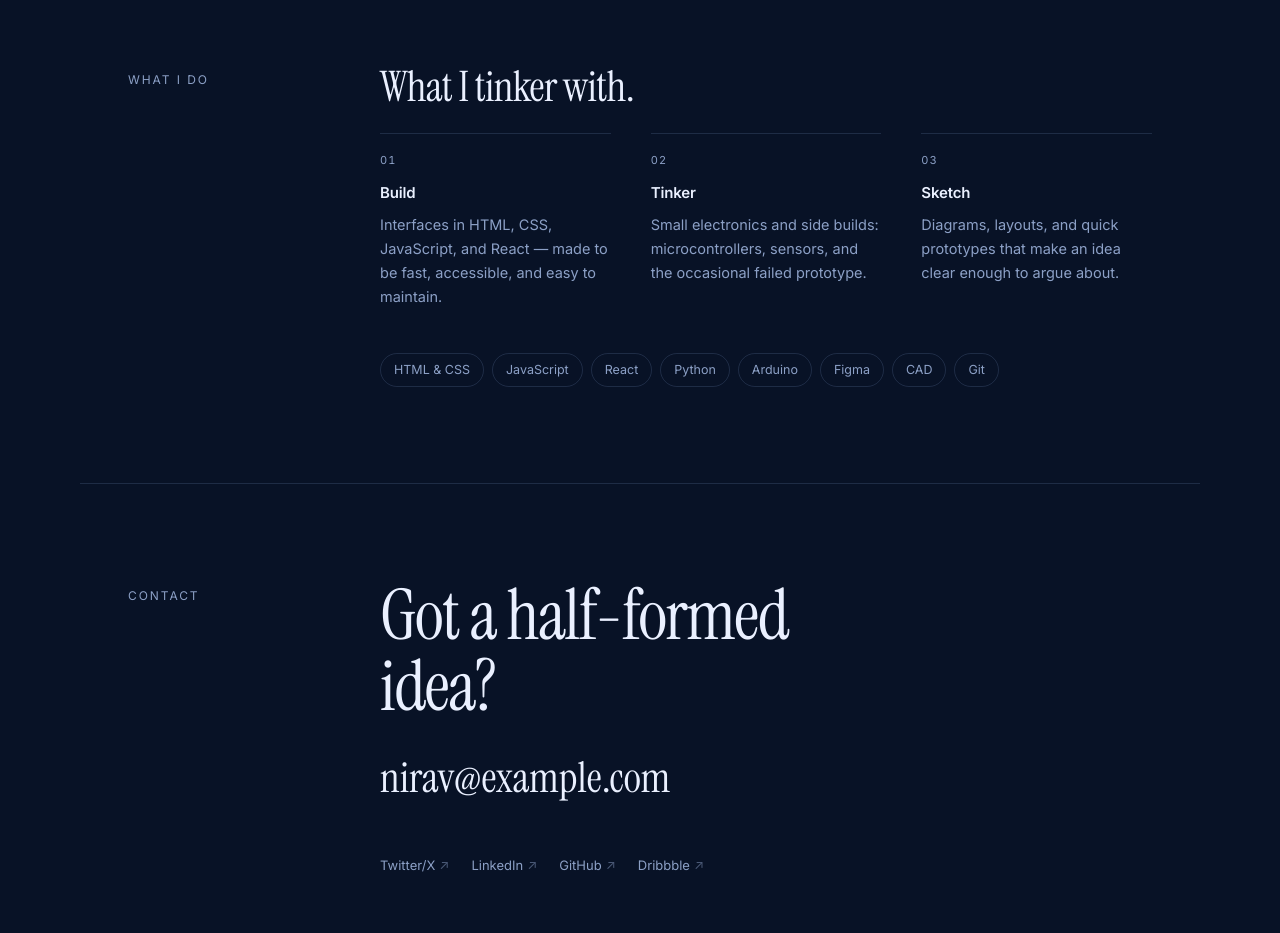
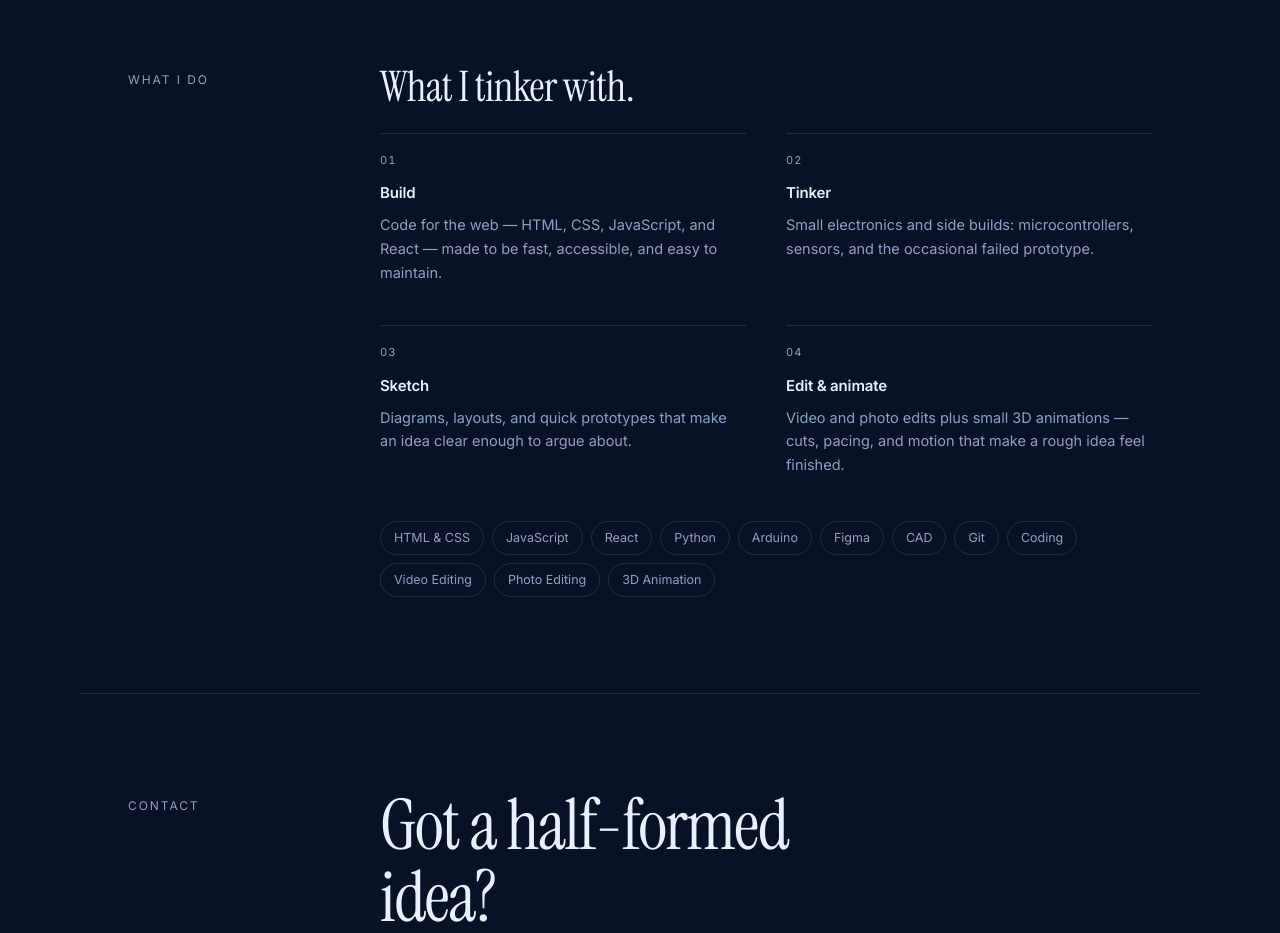
Before and after one commit to bdnir8624-prog/bdnir8624-prog.github.io, a plain HTML site: page index.html in a window 1280 px wide. Shown: the part 2140-3073 px from the top of the page. Drawn offline with Linux system fonts and the light colour scheme.

Commit message:
Add editing, video, coding and 3D animation skills
Add a fourth "Edit & animate" capability card, switch the services grid to a 2x2 layout, and extend the skill tags with coding, video editing, photo editing and 3D animation.

```diff
--- a/index.html
+++ b/index.html
@@ -464,7 +464,7 @@
   /* Services */
   .services {
     display: grid;
-    grid-template-columns: repeat(3, minmax(0, 1fr));
+    grid-template-columns: repeat(2, minmax(0, 1fr));
     gap: clamp(20px, 4vw, 40px);
   }
 
@@ -494,7 +494,7 @@
     font-size: 14.5px;
     line-height: 1.65;
     color: var(--muted);
-    max-width: 32ch;
+    max-width: 42ch;
   }
 
   .tags {
@@ -897,7 +897,7 @@
             <div class="service">
               <span class="num">01</span>
               <h3>Build</h3>
-              <p>Interfaces in HTML, CSS, JavaScript, and React — made to be fast, accessible, and easy to maintain.</p>
+              <p>Code for the web — HTML, CSS, JavaScript, and React — made to be fast, accessible, and easy to maintain.</p>
             </div>
             <div class="service">
               <span class="num">02</span>
@@ -909,6 +909,11 @@
               <h3>Sketch</h3>
               <p>Diagrams, layouts, and quick prototypes that make an idea clear enough to argue about.</p>
             </div>
+            <div class="service">
+              <span class="num">04</span>
+              <h3>Edit &amp; animate</h3>
+              <p>Video and photo edits plus small 3D animations — cuts, pacing, and motion that make a rough idea feel finished.</p>
+            </div>
           </div>
           <div class="tags" aria-label="Tools and skills">
             <span class="tag">HTML &amp; CSS</span>
@@ -919,6 +924,10 @@
             <span class="tag">Figma</span>
             <span class="tag">CAD</span>
             <span class="tag">Git</span>
+            <span class="tag">Coding</span>
+            <span class="tag">Video Editing</span>
+            <span class="tag">Photo Editing</span>
+            <span class="tag">3D Animation</span>
           </div>
         </div>
       </div>
```
